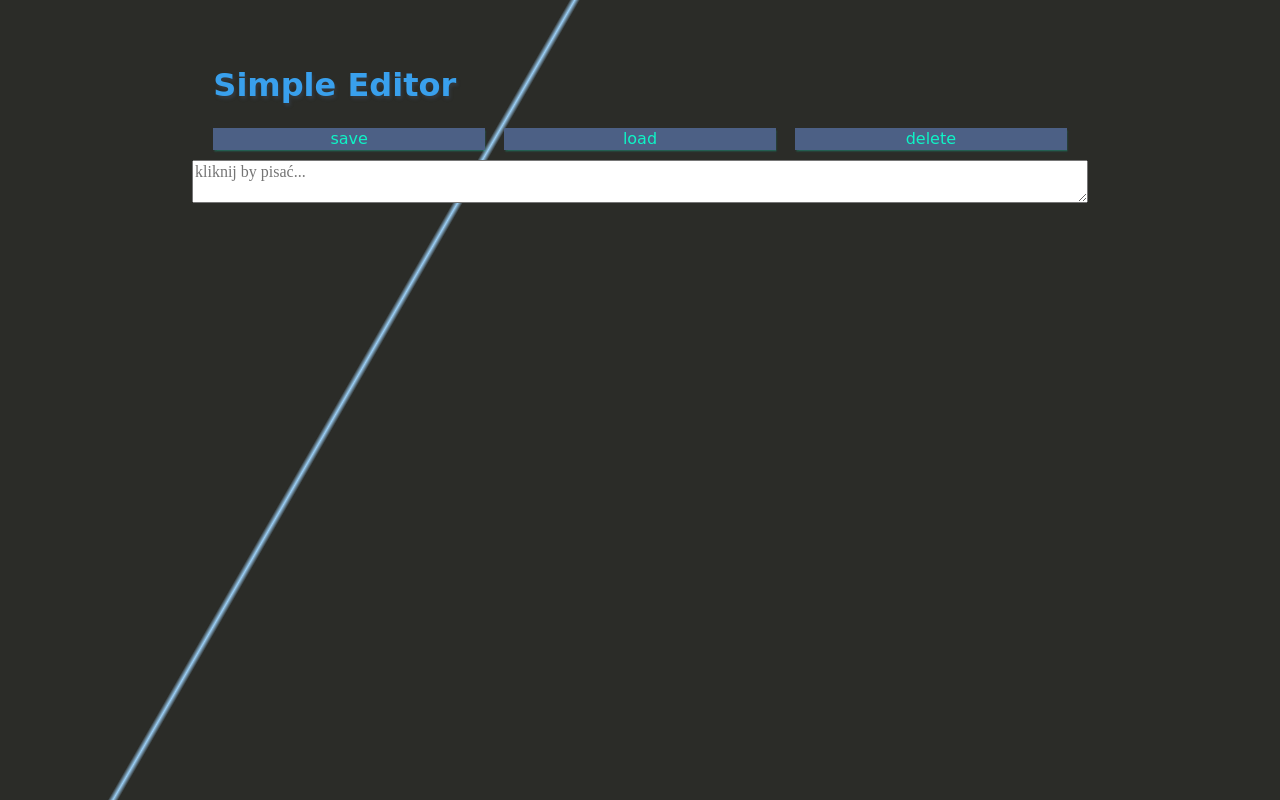
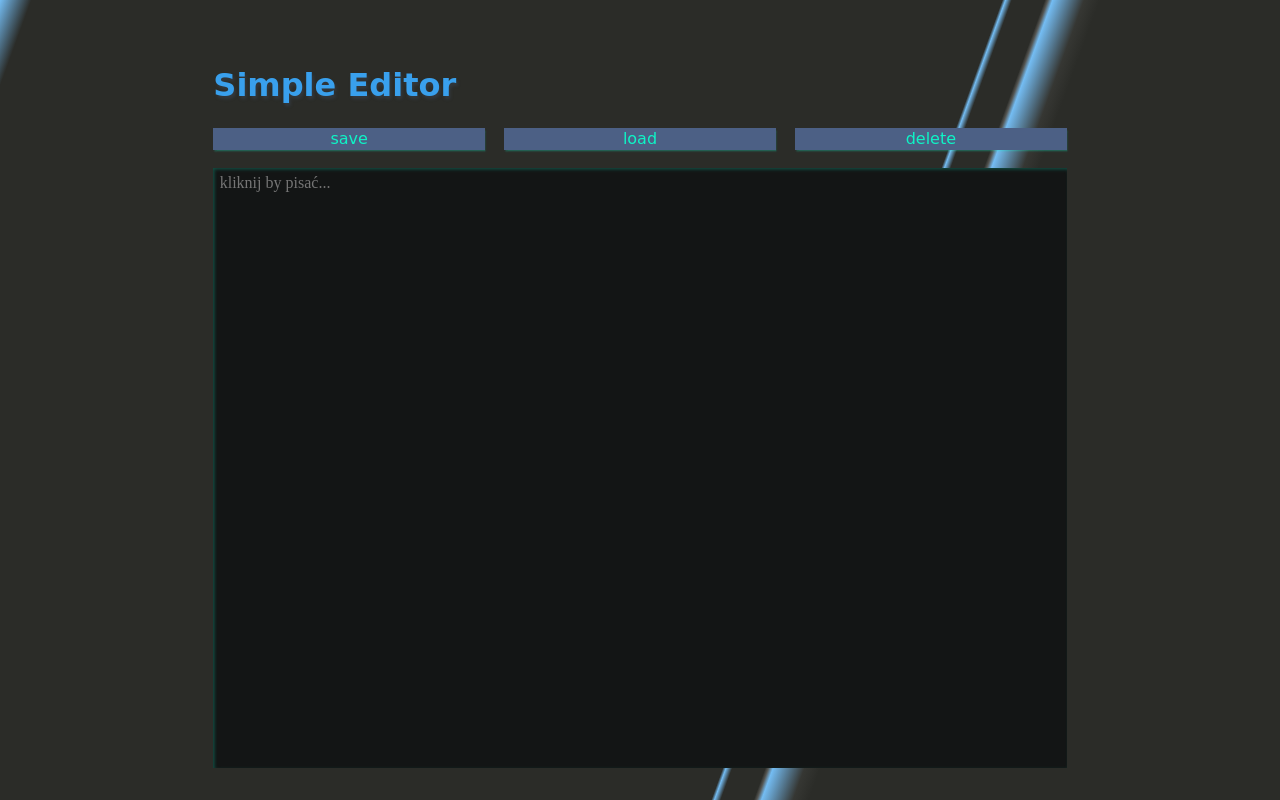
Before and after one commit to mankom/simple-editor, a website: page src/content/index.html in a window 1280 px wide. Drawn offline with nearby package versions, Linux system fonts and the light colour scheme; files that its build step writes are made by us from their sources; a web font is replaced by a local one.

Commit message:
feat: set height text area and finish background

```diff
--- a/src/scss/main.scss
+++ b/src/scss/main.scss
@@ -1,58 +1,80 @@
 @import "_normalize";
 @import "_variables";
 
-html {
-  box-sizing: border-box;
+:root {
+  //box-sizing: border-box;
   font-size: 1em;
   height: auto;
   min-height: 100%;
+  min-width: 100%;
+  position: relative;
 }
 
 body {
-  //background: rgb(255,255,255);
-  //background: linear-gradient(123deg,$grey 32.9%, rgba(255,255,255,0.2) 33%, $grey 33.5%);
   background: rgb(43, 44, 40);
   background: linear-gradient(
-    120deg,
-    rgba(43, 44, 40, 1) 0%,
-    rgba(43, 44, 40, 1) 32.7%,
-    rgba(57, 160, 237, 0.5) 33%,
-    rgba(43, 44, 40, 1) 33.3%,
-    rgba(43, 44, 40, 1) 100%
+    110deg,
+    rgba(57, 160, 237, .7) 0%,
+    rgba(43, 44, 40, 1) 2%,
+    rgba(43, 44, 40, 1) 63.8%,
+    rgba(57, 160, 237, .7) 64%,
+    rgba(43, 44, 40, 1) 64.4%,
+    rgba(43, 44, 40, 1) 66.5%,
+    rgba(43, 44, 40, .8) 66.7%,
+    rgba(57, 160, 237, .7) 67%,
+    rgba(43, 44, 40, 0.95) 69%,
+    rgba(43, 44, 40, 1) 70%
   );
-  height: auto;
+  display: grid;
+  grid-template-columns: 1fr 4fr 1fr;
+  grid-template-rows: 4em 6.5em 1fr;
+  height: 100vh;
   width: auto;
   min-width: 100%;
   min-height: 100%;
 }
 
+.editor {
+  grid-column: 2;
+  grid-row: 3;
+  &__text {
+    background: $black;
+    border: 0;
+    box-shadow: inset 0.1em 0.1em 0.2em rgba(15, 244, 198, 0.25);
+    color: $aquamarine;
+    min-height: 10em;
+    min-width: 18em;
+    overflow: auto;
+    padding: 0.4em;
+    resize: none;
+    height: calc(100% - 2.8em);
+    width: calc(100% - 0.8em);
+  }
+}
+
 .header {
   display: grid;
-  grid-template-columns: 1fr 4fr 1fr;
-  grid-template-rows: 4em 2em 2em 2em auto;
+  grid-column: 2;
+  grid-row: 2;
+  grid-template-rows: 4em 2.5em;
   line-height: 0;
+  min-width: 18em;
   &__title {
     color: $blue;
     font-family: "Geostar Fill", cursive;
     font-size: 2rem;
-    grid-column: 2;
-    grid-row: 2;
+    grid-row: 0;
     height: 1em;
     margin-bottom: 1em;
     text-align: left;
     text-shadow: 0.05em 0.1em 0.1em rgba(76, 96, 133, 0.25);
-    top: 64px;
-    width: 416px;
   }
 }
 
 .navigation {
-
-  grid-column: 2;
-  grid-row: 4;
+  grid-row: 2;
   display: grid;
   grid-template-columns: 1fr 1fr 1fr;
-
   &__button {
     align-items: center;
     background: $navy-blue;
@@ -66,27 +88,18 @@ body {
     line-height: 0;
     width: auto;
 
-    &--save{
+    &--save {
       grid-column: 1;
       margin-right: 0.8em;
     }
-    &--load{
+    &--load {
       grid-column: 2;
       margin-left: 0.4em;
       margin-right: 0.4em;
     }
-    &--delete{
+    &--delete {
       grid-column: 3;
       margin-left: 0.8em;
     }
   }
 }
-
-.editor{
-  display: grid;
-  grid-template-columns: 3fr 14fr 3fr;
-  &__text{
-    grid-column: 2;
-    width: auto;
-  }
-}
```
